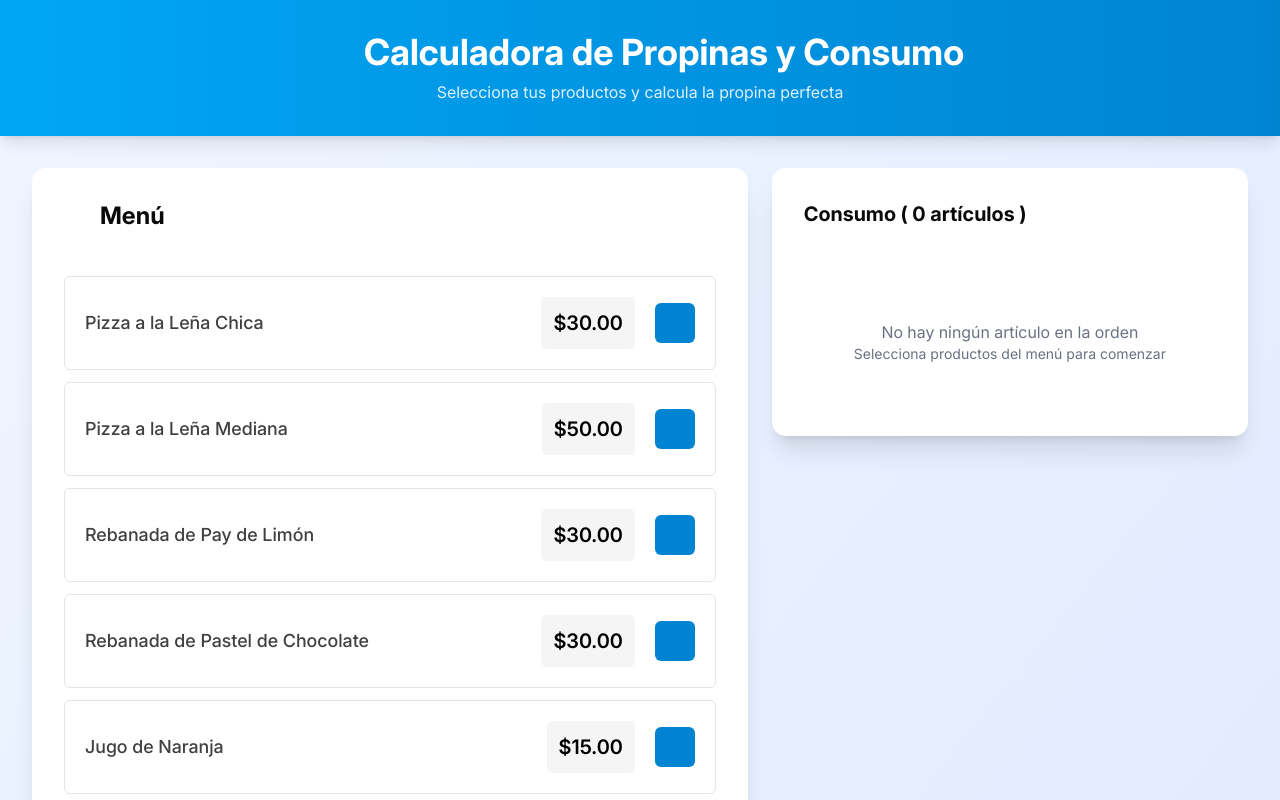
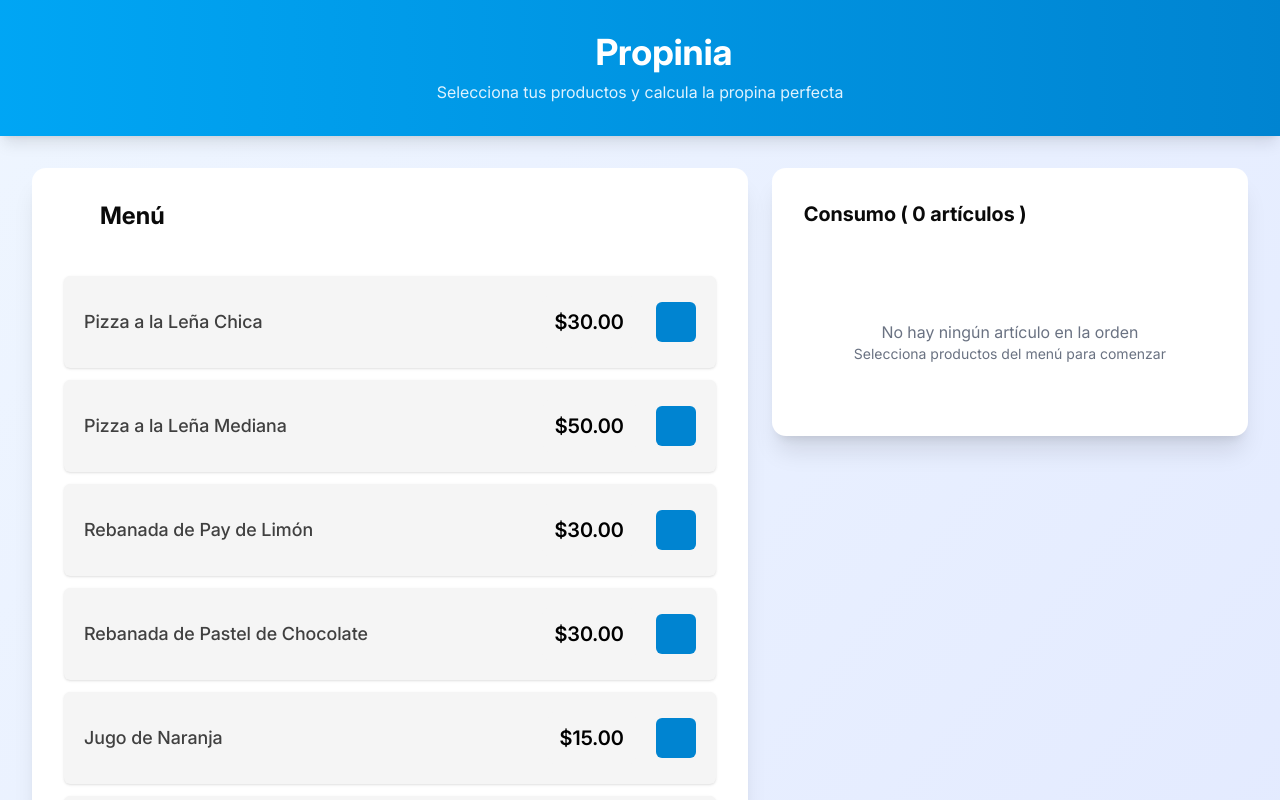
Before and after one commit to TomasCastano/propinia, a React (Vite) app: page / in a window 1280 px wide. Shown: the top 800 px of the page. Built offline with nearby package versions, Linux system fonts and the light colour scheme; some icons are missing.

Commit message:
Change name project to Propinia and modify Readme

```diff
--- a/index.html
+++ b/index.html
@@ -4,7 +4,7 @@
     <meta charset="UTF-8" />
     <link rel="icon" type="image/svg+xml" href="/vite.svg" />
     <meta name="viewport" content="width=device-width, initial-scale=1.0" />
-    <title>Calculadora de Propinas y Consumo</title>
+    <title>Propinia | Calculadora de Propinas y Consumo</title>
   </head>
   <body class="min-h-screen bg-gradient-to-br from-blue-50 to-indigo-100">
     <div id="root"></div>
--- a/src/App.tsx
+++ b/src/App.tsx
@@ -18,7 +18,7 @@ function App() {
 		<>
 			<header className="bg-gradient-to-r from-sky-500 to-sky-600 text-white py-8 px-4 shadow-lg">
 				<div className="max-w-7xl mx-auto">
-					<h1 className="text-3xl md:text-4xl font-bold text-center flex items-center justify-center gap-3"><LocalAtmRoundedIcon sx={{ fontSize: 40 }} /> Calculadora de Propinas y Consumo</h1>
+					<h1 className="text-3xl md:text-4xl font-bold text-center flex items-center justify-center gap-3"><LocalAtmRoundedIcon sx={{ fontSize: 40 }} /> Propinia</h1>
 					<p className="text-center mt-2 text-sky-100">Selecciona tus productos y calcula la propina perfecta</p>
 				</div>
 			</header>
--- a/src/components/MenuItem.tsx
+++ b/src/components/MenuItem.tsx
@@ -11,7 +11,7 @@ type MenuItemProps = {
 const MenuItem = ({ item, addItem } : MenuItemProps) => {
     return (
         <div
-            className="flex items-center justify-between text-left w-full border border-neutral-200 bg-white p-5 rounded-sm hover:shadow-md hover:border-sky-300 transition-all duration-200 group"
+            className="flex items-center justify-between text-left w-full shadow-sm bg-neutral-100 p-5 rounded-sm hover:shadow-md hover:border-sky-300 transition-all duration-200 group"
         >
             <h4 className="text-neutral-700 text-lg font-medium group-hover:text-sky-600 transition-all duration-200">{item.name}</h4>
             <div className="flex items-center gap-5">
--- a/src/components/OrderContent.tsx
+++ b/src/components/OrderContent.tsx
@@ -21,7 +21,7 @@ const OrderContent = ({ order, removeItem, addItem, reduceItem } : OrderContentP
                 {order.map(item => (
                     <div
                         key={item.id}
-                        className="p-5 w-full flex items-center justify-between bg-neutral-100 rounded-sm gap-2.5 border border-neutral-200 last-of-type:border-b"
+                        className="p-5 w-full flex items-center justify-between bg-neutral-100 rounded-sm gap-2.5 shadow-sm last-of-type:border-b"
                     >
                         <div className="flex flex-col items-start gap-4">
                             <h3 className="font-medium">{item.name}</h3>
--- a/src/components/OrderTotal.tsx
+++ b/src/components/OrderTotal.tsx
@@ -35,7 +35,7 @@ const OrderTotal = ({ order, tip, saveOrder } : OrderTotalProps) => {
                 <span className="font-bold">{formatCurrency(totalAmount())}</span>
             </p>
             <button
-                className="cursor-pointer w-full bg-white p-3 mt-5 text-sky-900 font-bold rounded-sm disabled:opacity-15"
+                className="cursor-pointer w-full bg-white p-3 mt-5 text-sky-900 font-bold rounded-sm disabled:opacity-15 hover:bg-neutral-200 transition-colors"
                 disabled={totalAmount() === 0}
                 onClick={saveOrder}
             >
--- a/src/components/TipPercentageForm.tsx
+++ b/src/components/TipPercentageForm.tsx
@@ -46,7 +46,7 @@ const TipPercentageForm = ({ order, setTip, tip } : TipPercentageFormProps) => {
                             onChange={e => setTip(+e.target.value)}
                             checked={tipOption.value === tip}
                         />
-                        <label htmlFor={tipOption.id} className="flex items-center gap-2 text-sm leading-none font-medium select-none group-data-[disabled=true]:pointer-events-none group-data-[disabled=true]:opacity-50 peer-disabled:cursor-not-allowed peer-disabled:opacity-50 flex-1 cursor-pointer p-3 rounded-lg border border-gray-200 hover:bg-gray-100 transition-colors">
+                        <label htmlFor={tipOption.id} className="flex items-center gap-2 text-sm leading-none font-medium select-none group-data-[disabled=true]:pointer-events-none group-data-[disabled=true]:opacity-50 peer-disabled:cursor-not-allowed peer-disabled:opacity-50 flex-1 cursor-pointer p-3 rounded-lg border border-gray-200 hover:bg-neutral-100 transition-colors">
                             <div className="flex items-center justify-between gap-2 w-full">
                                 <div className="flex flex-col gap-1.5">
                                     <span className="font-semibold">{tipOption.label}</span>
```
Also changed, not shown: 2 other files (tests, documents, lock files or other folders).
